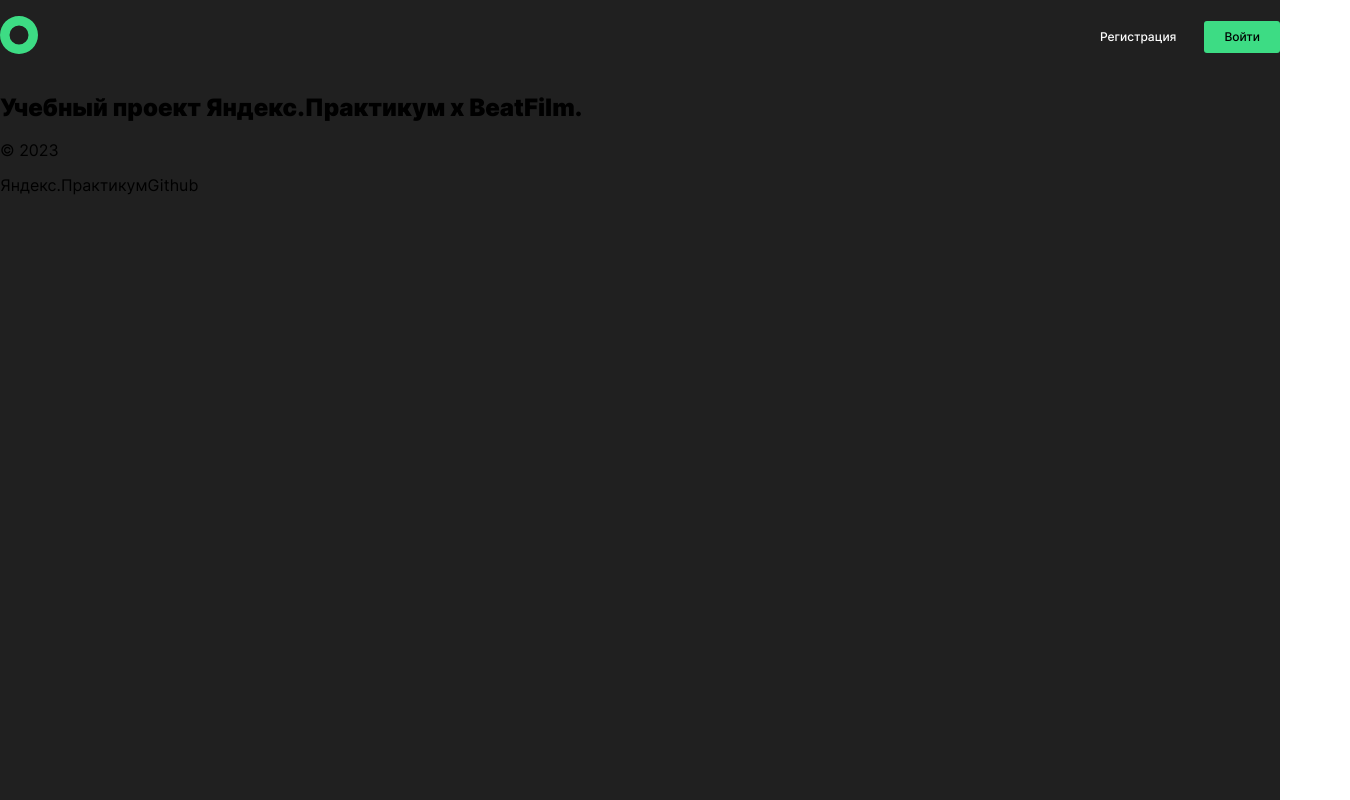
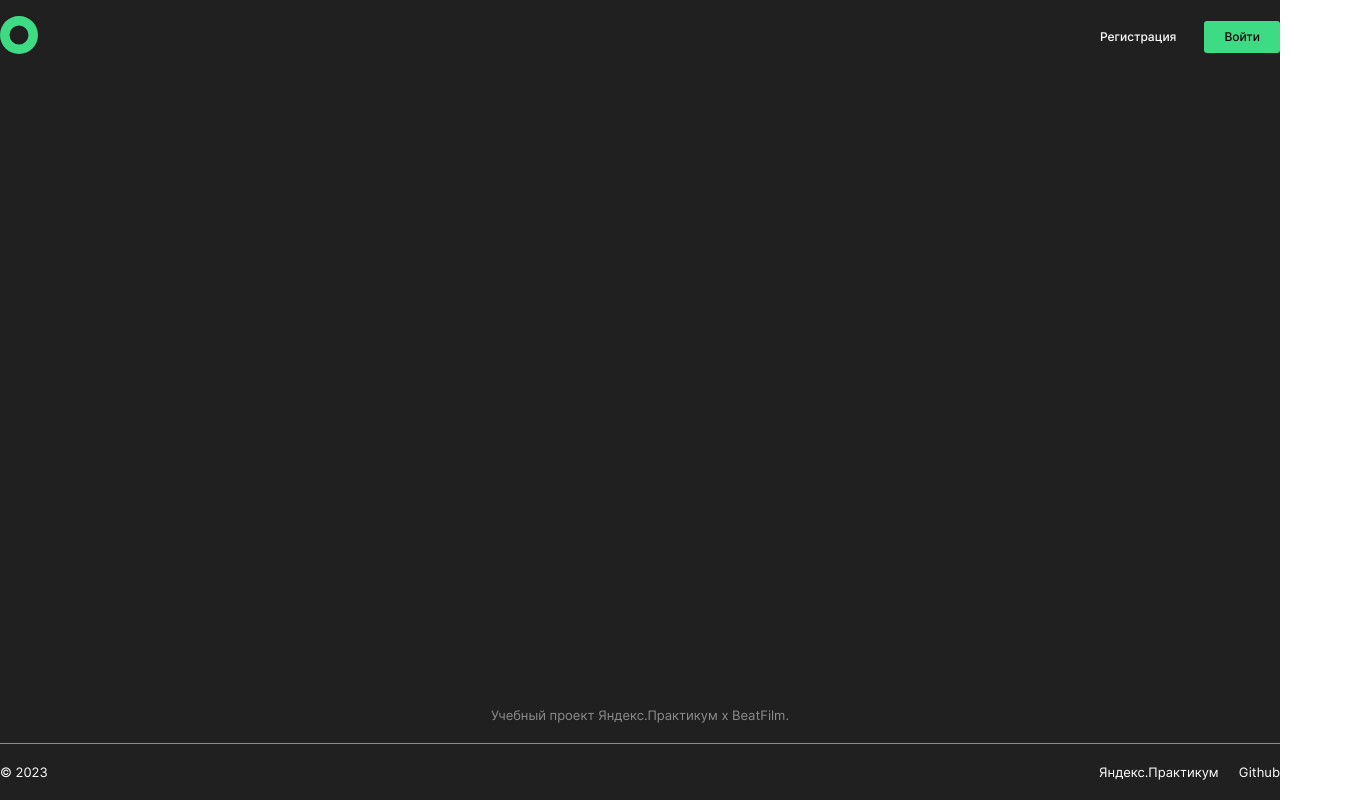
Before and after one commit to DenisIlyushin/movies-explorer-frontend, a React (Create React App) app: page / in a window 1280 px wide. Shown: the whole page, 1350 px wide, since content can reach past the window. Built offline with nearby package versions, Linux system fonts and the light colour scheme.

Commit message:
feat: сделать липкий футер

```diff
--- a/src/components/App/App.css
+++ b/src/components/App/App.css
@@ -1,11 +1,14 @@
 .app {
-  min-height: 100vh;
+  display: flex;
+  flex-direction: column;
   background-color: var(--background-color, #2f2f2f);
   font-family: 'Inter', Arial, sans-serif;
+  position: relative;
 }
 
 .app__content {
   margin: 0 auto;
+  min-height: 100vh;
   width: 100%;
   max-width: 1280px;
   min-width: 320px;
--- a/src/components/Footer/Footer.css
+++ b/src/components/Footer/Footer.css
@@ -1,20 +1,58 @@
 .footer {
   width: 100%;
+  margin-bottom: 20px;
   flex-shrink: 0;
+  color: var(--font-color, #fff);
 }
 
 .footer__title {
-
+  margin: 79px auto 0;
+  padding: 0 0 20px;
+  text-align: center;
+  font-size: 13px;
+  font-style: normal;
+  font-weight: 400;
+  line-height: normal;
+  color: var(--font-background-color, #8b8b8b);
+  border-bottom: 1px solid var(--font-background-color, #8b8b8b);
 }
 
 .footer__content {
+  margin-top: 20px;
+  display: flex;
+  flex-direction: row;
+  justify-content: space-between;
+  color: var(--font-color, #fff);
+  text-decoration: none;
+  cursor: pointer;
+}
 
+.footer__copyright {
+  margin: 0;
+  padding: 0;
+  font-size: 13px;
+  font-style: normal;
+  font-weight: 400;
+  line-height: normal;
 }
 
 .footer__links {
+  display: flex;
+  flex-direction: row;
+  gap: 20px;
+  font-size: 13px;
+  font-style: normal;
+  font-weight: 400;
+  line-height: normal;
 
 }
 
 .footer__link {
+  text-decoration: none;
+  cursor: pointer;
+  transition: opacity 0.2s linear;
+}
 
+.footer__link:hover {
+  opacity: 0.7;
 }
--- a/src/components/Header/Header.css
+++ b/src/components/Header/Header.css
@@ -1,7 +1,6 @@
 .header {
   width: 100%;
   min-height: 74px;
-  padding: 0 70px;
   display: flex;
   justify-content: space-between;
   flex-direction: row;
--- a/src/components/Landing/Landing.css
+++ b/src/components/Landing/Landing.css
@@ -0,0 +1,3 @@
+.landing {
+  flex: 1;
+}
--- a/src/components/Landing/Landing.jsx
+++ b/src/components/Landing/Landing.jsx
@@ -2,7 +2,7 @@
 
 function Landing() {
   return (
-    <></>
+    <div className={'landing'}></div>
   )
 }
 
```
